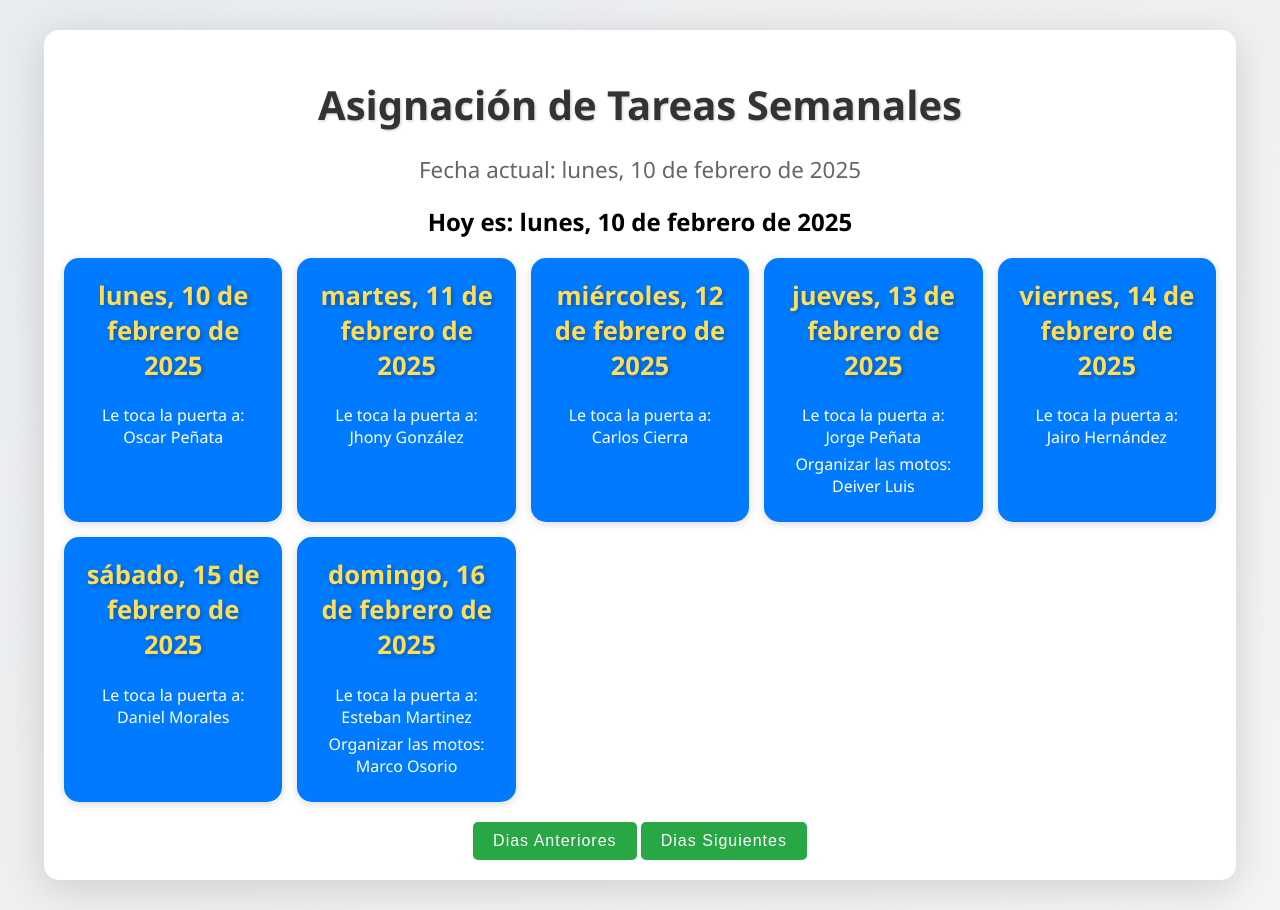
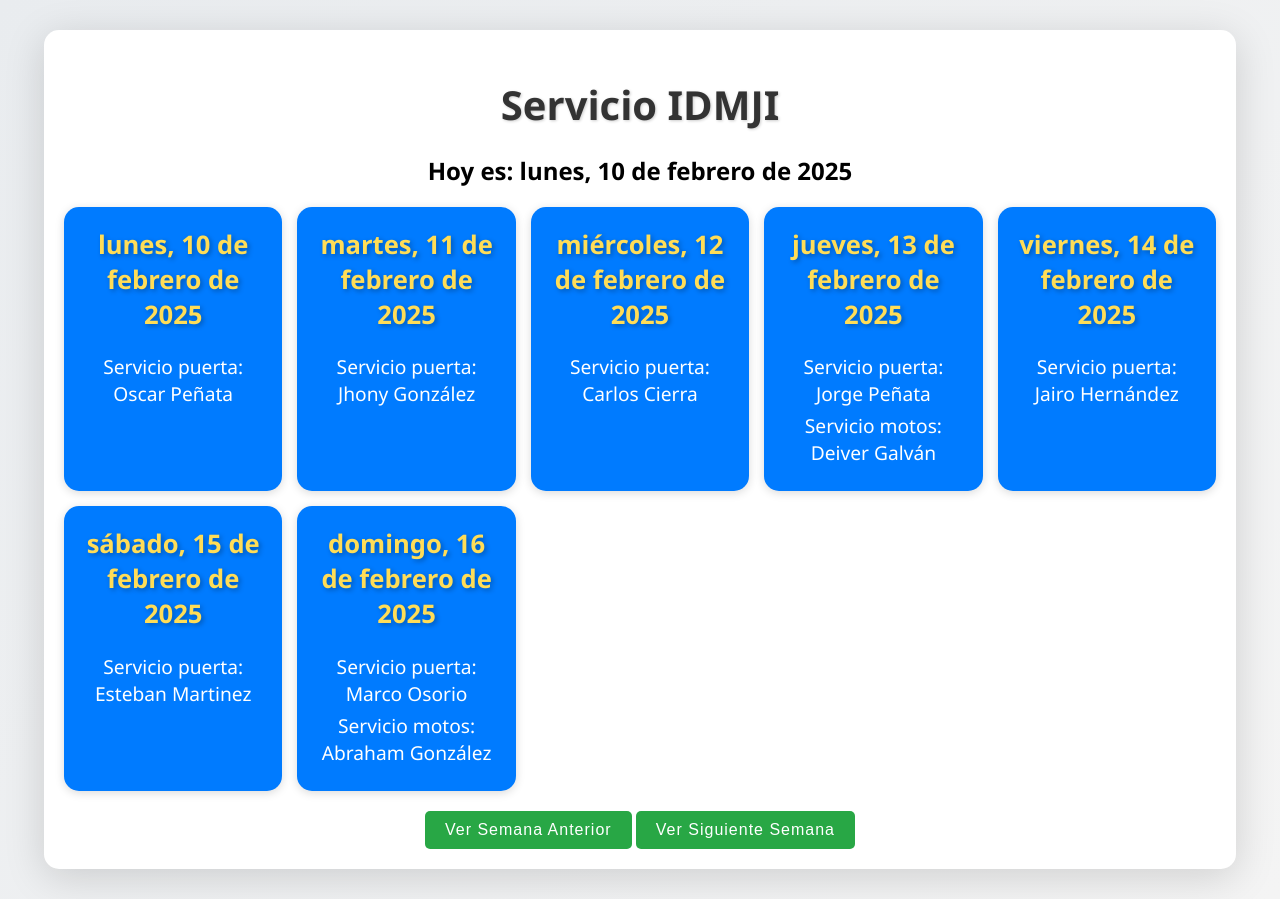
Before and after one commit to DanielDavid20/Tareasiglesia.github.io, a plain HTML site: page index.html in a window 1280 px wide. Drawn offline with Linux system fonts and the light colour scheme.

Commit message:
Add files via upload

```diff
--- a/index.html
+++ b/index.html
@@ -3,12 +3,13 @@
 <head>
     <meta charset="UTF-8">
     <meta name="viewport" content="width=device-width, initial-scale=1.0">
-    <title>Asignación de Tareas</title>
+    <title>Servicio IDMJI</title>
     <link rel="stylesheet" href="styles.css">
 </head>
 <body>
     <div class="container">
-        <h1>Asignación de Tareas Semanales</h1>
+        <h1>Servicio IDMJI</h1>
+
         <p id="fechaActual"></p>
         <div id="diaActual">
             <!-- Aquí se mostrará el día actual -->
@@ -16,15 +17,17 @@
         <div class="schedule" id="schedule">
             <!-- Las asignaciones se generarán dinámicamente con JavaScript -->
         </div>
-        <button id="prevWeek">Dias Anteriores</button>
-        <button id="nextWeek">Dias Siguientes </button>
+        <div class="buttons">
+            <button id="prevWeek">Ver Semana Anterior</button>
+            <button id="nextWeek">Ver Siguiente Semana</button>
+        </div>
     </div>
 
     <script>
 // Lista de personas
 const personas = [
-            "Oscar Peñata", "Jhony González ", "Carlos Cierra", "Jorge Peñata",
-            "Deiver Luis", "Jairo Hernández", "Daniel Morales", "Esteban Martinez",
+    "Oscar Peñata", "Jhony González", "Carlos Cierra", "Jorge Peñata",
+    "Deiver Galván", "Jairo Hernández", "Daniel Morales", "Esteban Martinez",
     "Marco Osorio", "Abraham González"
 ];
 
@@ -60,6 +63,15 @@
     diaActualElemento.innerHTML = `<h2>Hoy es: ${diaActual}</h2>`;
 }
 
+// Función para verificar la disponibilidad de una persona en un día
+function esDisponible(persona, dia) {
+    const noDisponibles = {
+        "Oscar Peñata": ["Jueves", "Sábado"],
+        "Daniel Morales": ["Martes", "Sábado", "Domingo"]
+    };
+    return !(noDisponibles[persona] && noDisponibles[persona].includes(dia));
+}
+
 // Función para generar las asignaciones de la semana
 function generarAsignaciones() {
     const schedule = document.getElementById("schedule");
@@ -91,18 +103,22 @@
 
             // Asignar tareas según el día
             if (dias[i] === "Jueves" || dias[i] === "Domingo") {
-                        const tarea1 = document.createElement("p");
-                        tarea1.textContent = `Le toca la puerta a: ${personasRotadas[indicePersona]}`;
-                        dia.appendChild(tarea1);
+                for (let j = 0; j < 2; j++) {
+                    while (!esDisponible(personasRotadas[indicePersona], dias[i])) {
                         indicePersona++;
-
-                        const tarea2 = document.createElement("p");
-                        tarea2.textContent = `Organizar las motos: ${personasRotadas[indicePersona]}`;
-                        dia.appendChild(tarea2);
+                    }
+                    const tipoServicio = j === 0 ? 'puerta' : 'motos';
+                    const tarea = document.createElement("p");
+                    tarea.textContent = `Servicio ${tipoServicio}: ${personasRotadas[indicePersona]}`;
+                    dia.appendChild(tarea);
                     indicePersona++;
+                }
             } else {
+                while (!esDisponible(personasRotadas[indicePersona], dias[i])) {
+                    indicePersona++;
+                }
                 const tarea = document.createElement("p");
-                        tarea.textContent = `Le toca la puerta a: ${personasRotadas[indicePersona]}`;
+                tarea.textContent = `Servicio puerta: ${personasRotadas[indicePersona]}`;
                 dia.appendChild(tarea);
                 indicePersona++;
             }
@@ -112,9 +128,9 @@
     }
 }
 
-        // Función para rotar las personas
+// Función para rotar las personas de manera infinita
 function rotarPersonas(personas, semana) {
-            const rotacion = semana * 2; // Rotamos de 2 en 2 para evitar repeticiones
+    const rotacion = (semana * 2) % personas.length; // Rotación infinita
     return [...personas.slice(rotacion), ...personas.slice(0, rotacion)];
 }
 
@@ -134,9 +150,6 @@
     }
 }
 
-        // Mostrar la fecha actual
-        const fechaActualElemento = document.getElementById("fechaActual");
-        fechaActualElemento.textContent = `Fecha actual: ${formatearFecha(hoy)}`;
 
 // Mostrar el día actual
 mostrarDiaActual();
--- a/styles.css
+++ b/styles.css
@@ -55,6 +55,7 @@ h1 {
     padding: 20px; /* Se reduce el padding */
     text-align: center;
     color: #ffffff;
+
     transition: background-color 0.3s, transform 0.2s;
     box-shadow: 0 2px 10px rgba(0, 0, 0, 0.15);
 }
@@ -78,6 +79,7 @@ h1 {
     margin: 5px 0; /* Reducción del margen */
     font-size: 1em; /* Tamaño de fuente más pequeño */
     transition: color 0.3s;
+    font-size: 1.2em; /* Aumento del tamaño de fuente para servicios */
 }
 
 /* Efecto de color en los párrafos al pasar el ratón */
@@ -141,3 +143,10 @@ button:hover {
         transform: translateY(0);
     }
 }
+
+.logo {
+    display: block;
+    margin: 20px auto; /* Centrar el logo */
+    max-width: 50%; /* Responsivo */
+    height: auto; /* Mantener la proporción */
+}
```
Lines whose indentation alone changed are shown as unchanged.
